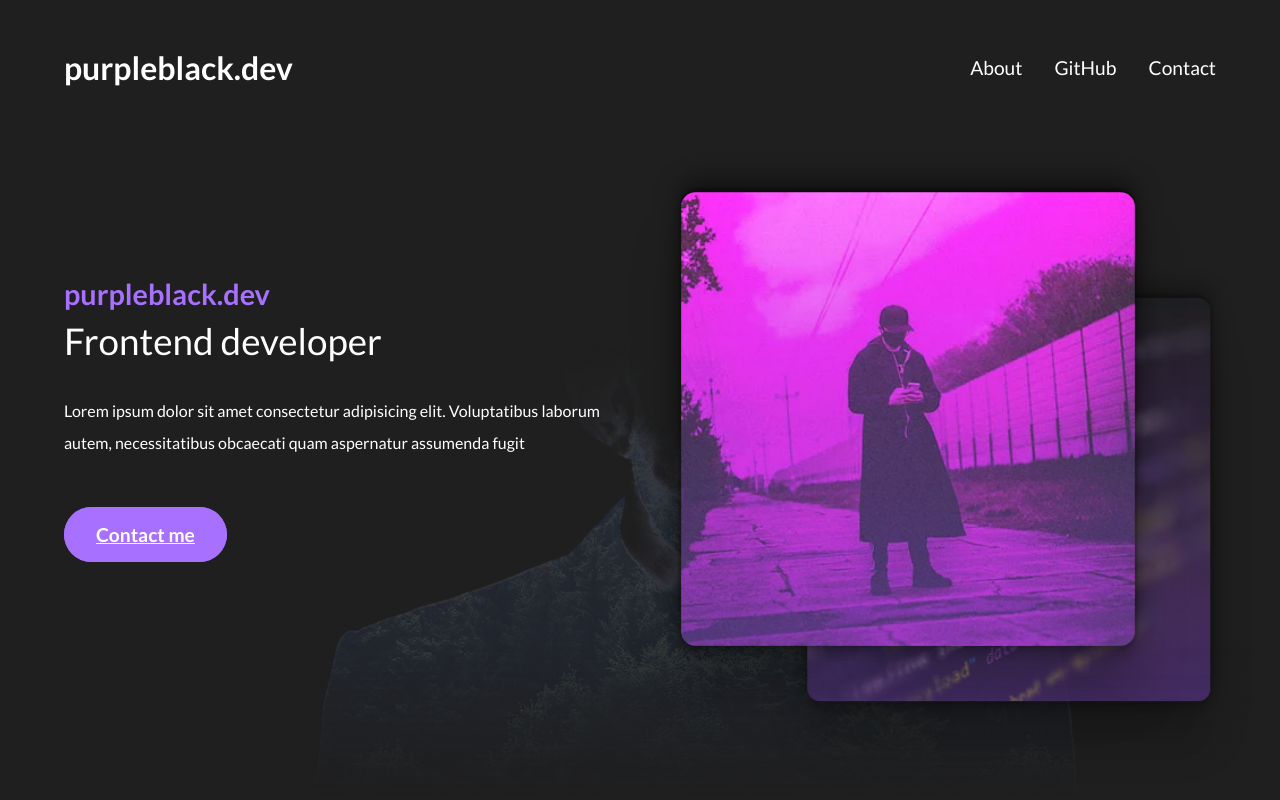
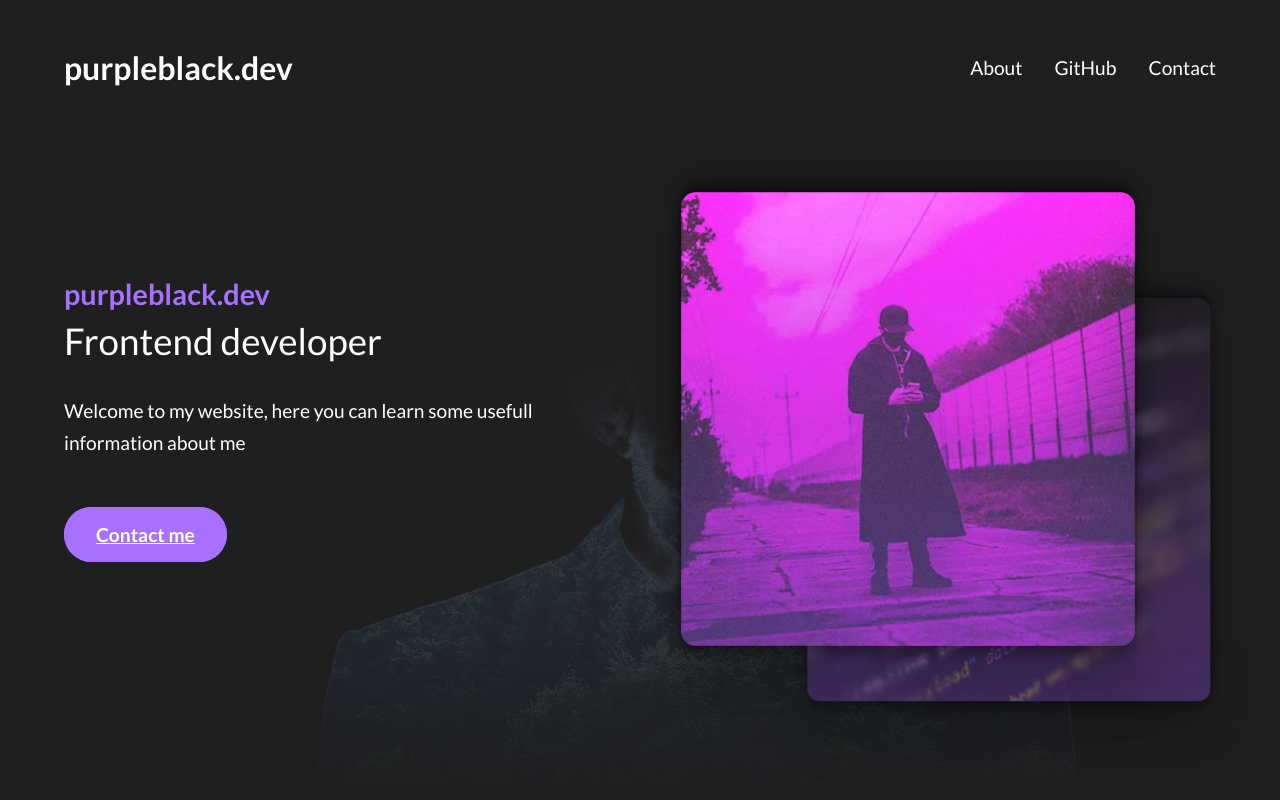
Before and after one commit to goodideagiver/purple-dev-react, a React (Create React App) app: page / in a window 1280 px wide. Shown: the top 800 px of the page. Built offline with nearby package versions, Linux system fonts and the light colour scheme.

Commit message:
Change promo text

```diff
--- a/src/components/content/home/welcome/PromoWelcome.js
+++ b/src/components/content/home/welcome/PromoWelcome.js
@@ -6,8 +6,8 @@ export const PromoWelcome = () => (
 		<h2 className={st.devText}>purpleblack.dev</h2>
 		<p className={st.bigText}>Frontend developer</p>
 		<p className={st.info}>
-			Lorem ipsum dolor sit amet consectetur adipisicing elit. Voluptatibus
-			laborum autem, necessitatibus obcaecati quam aspernatur assumenda fugit
+			Welcome to my website, here you can learn some usefull information about
+			me
 		</p>
 		<Button route='/about' className={st.button} variant='glow'>
 			Contact me
--- a/src/components/content/home/welcome/PromoWelcome.module.css
+++ b/src/components/content/home/welcome/PromoWelcome.module.css
@@ -12,6 +12,7 @@
 
 .info {
 	line-height: 2rem;
+	font-size: 1.2rem;
 }
 
 .button {
```
